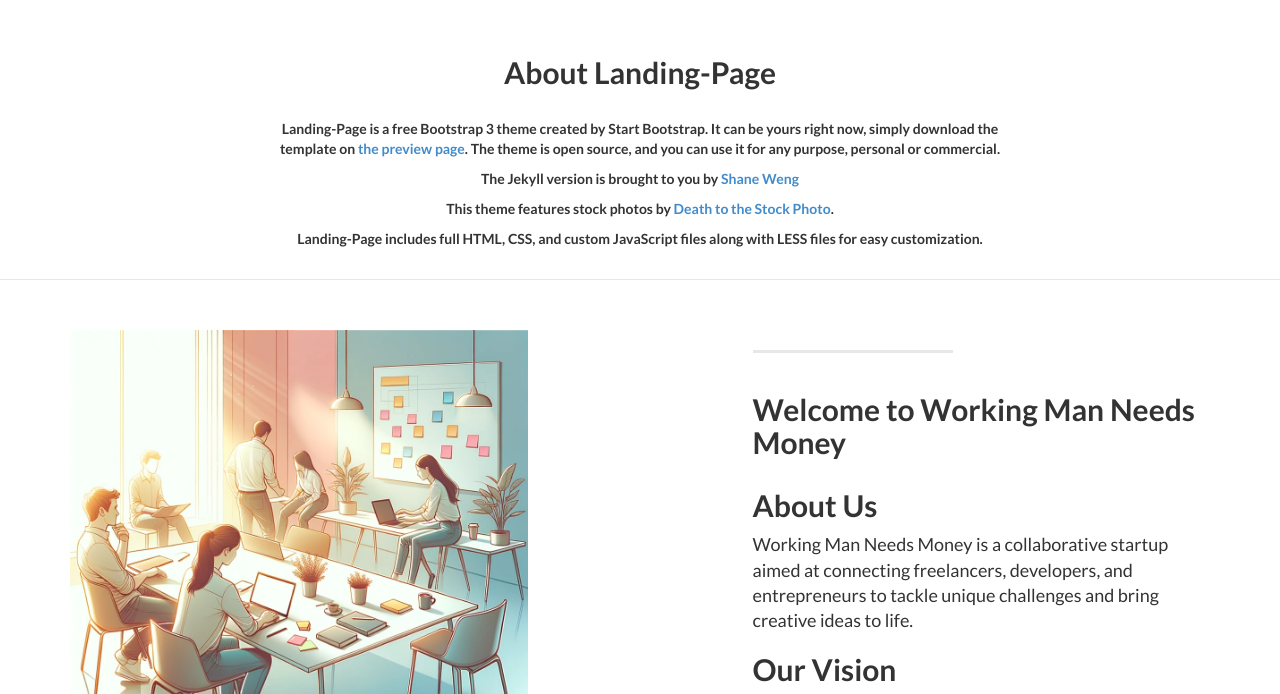
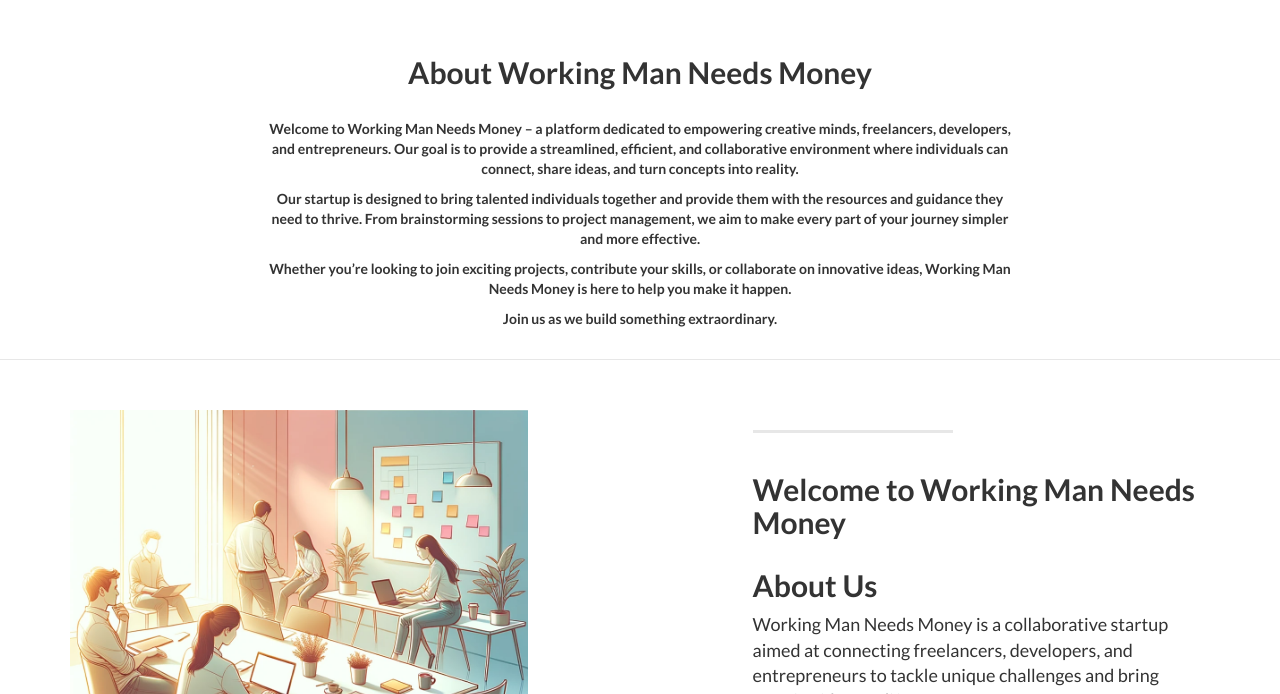
Before and after one commit to Working-Man-Needs-Money/WMNM, a Jekyll site: the page built from index.html, in a window 1280 px wide and 900 px high, scrolled down 1498 px, cut to the strip 206-900 px from the top of the window. Built offline with Jekyll 4.4.1, drawn with Linux system fonts in a browser that asks for light colours; nearby versions of some CDN libraries; library files that are not in the unit come from our copies.

Commit message:
Update about.html

```diff
--- a/_includes/about.html
+++ b/_includes/about.html
@@ -3,12 +3,15 @@
     <div class="row">
         <div class="col-lg-8 col-lg-offset-2">
           <br/><br/>
-              <h2>About Landing-Page</h2>
+          <h2>About Working Man Needs Money</h2>
           <br/>
-                <p>Landing-Page is a free Bootstrap 3 theme created by Start Bootstrap. It can be yours right now, simply download the template on <a href="http://startbootstrap.com/template-overviews/landing-page/">the preview page</a>. The theme is open source, and you can use it for any purpose, personal or commercial.</p>
-                <p>The Jekyll version is brought to you by <a href="https://github.com/swcool">Shane Weng</a></p>
-                <p>This theme features stock photos by <a href="http://join.deathtothestockphoto.com//">Death to the Stock Photo</a>.</p>
-                <p>Landing-Page includes full HTML, CSS, and custom JavaScript files along with LESS files for easy customization.</p>
+            <p>Welcome to <strong>Working Man Needs Money</strong> – a platform dedicated to empowering creative minds, freelancers, developers, and entrepreneurs. Our goal is to provide a streamlined, efficient, and collaborative environment where individuals can connect, share ideas, and turn concepts into reality.</p>
+
+            <p>Our startup is designed to bring talented individuals together and provide them with the resources and guidance they need to thrive. From brainstorming sessions to project management, we aim to make every part of your journey simpler and more effective.</p>
+
+            <p>Whether you’re looking to join exciting projects, contribute your skills, or collaborate on innovative ideas, <strong>Working Man Needs Money</strong> is here to help you make it happen.</p>
+
+            <p>Join us as we build something extraordinary.</p>
             <br/>
           </div>
     </div>
```
Lines whose indentation alone changed are shown as unchanged.
